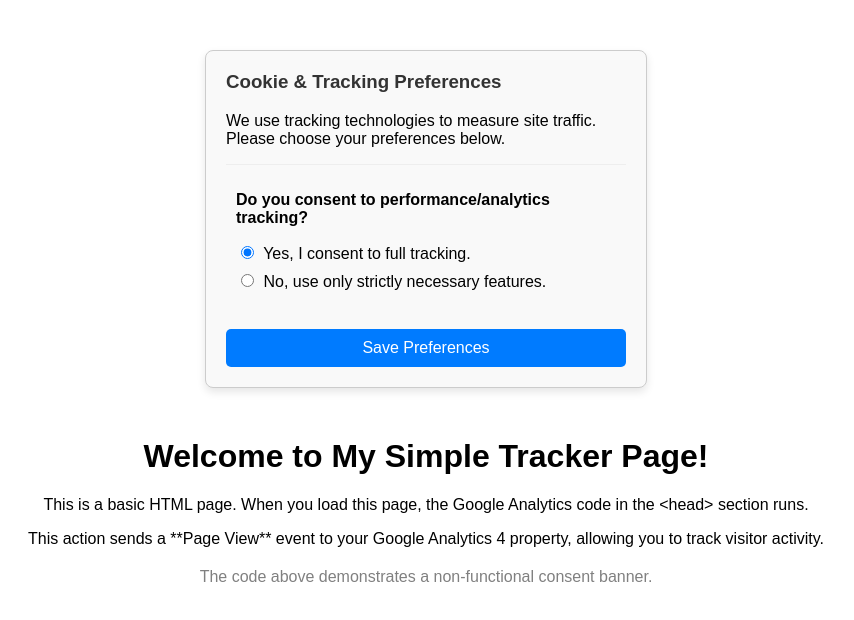
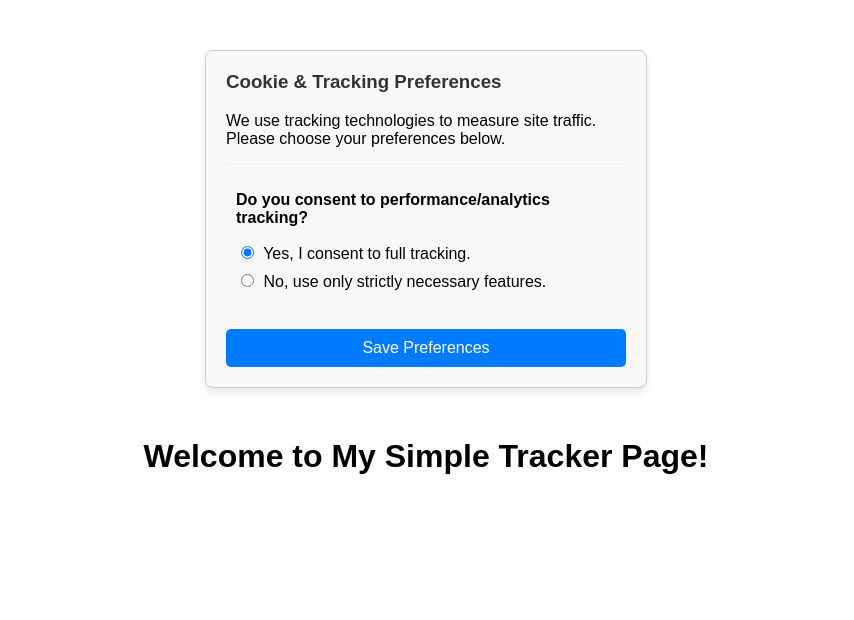
Before and after one commit to rashmigv/fro, a plain HTML site: page index.html in a window 1280 px wide. Shown: the whole page, without its empty margins (214-1068 px from the left). Drawn offline with Linux system fonts and the light colour scheme.

Commit message:
Update index.html

```diff
--- a/index.html
+++ b/index.html
@@ -85,11 +85,10 @@
         </button>
     </div>
     <h1>Welcome to My Simple Tracker Page!</h1>
-    <p>This is a basic HTML page. When you load this page, the Google Analytics code in the &lt;head&gt; section runs.</p>
-    <p>This action sends a **Page View** event to your Google Analytics 4 property, allowing you to track visitor activity.</p>
+
 
     <div class="info">
-        <p>The code above demonstrates a non-functional consent banner.</p>
+
     </div>
 
 </body>
```
